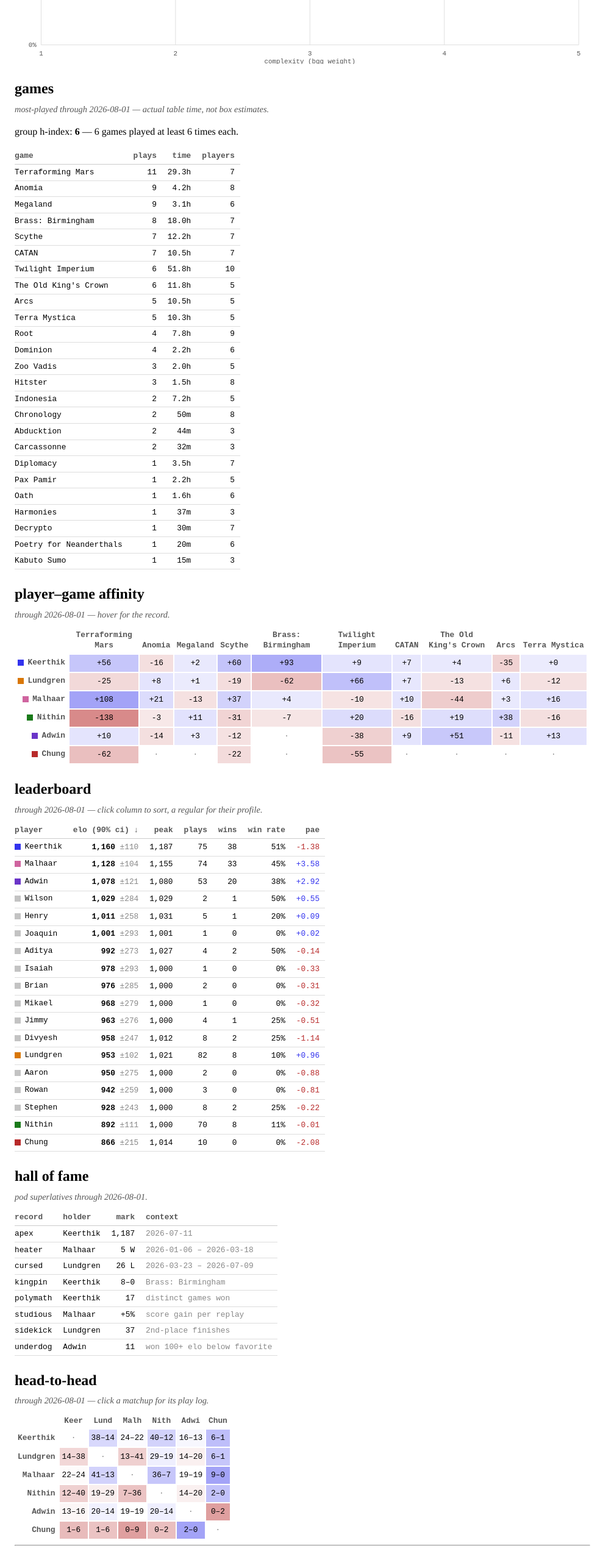
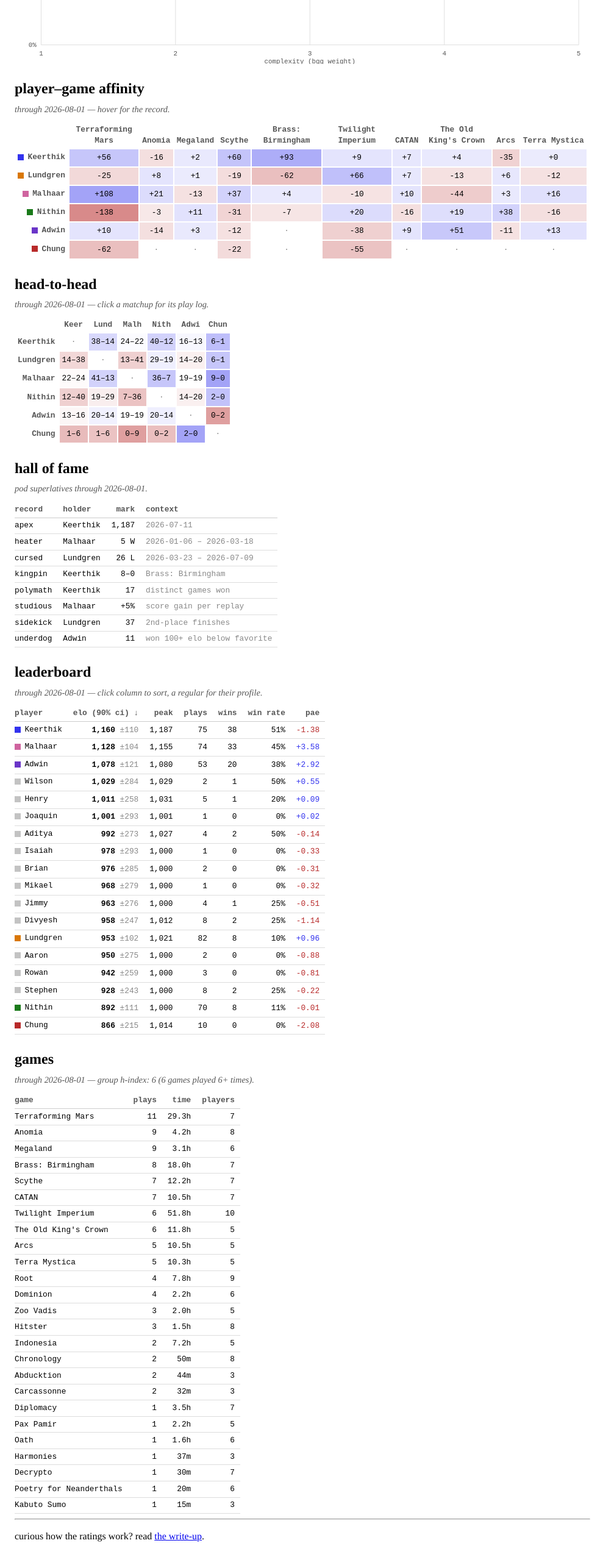
Before and after one commit to k8rthik/krthkmgndm.github.io, a Next.js app: page /bgelo in a window 1280 px wide. Shown: the part 1320-3874 px from the top of the page at 61% size, without its empty margins (0-1007 px from the left). Built offline with nearby package versions, Linux system fonts and the light colour scheme.

Commit message:
fix: one-line games sub-line; reorder sections, games last
The h-index folds into the standard elo-sub line so the games section
matches every other section's single line of text. Section order is now
summaries, rating, weight, affinity, head-to-head, hall of fame,
leaderboard, games.

```diff
--- a/components/elo/EloDashboard.jsx
+++ b/components/elo/EloDashboard.jsx
@@ -98,15 +98,25 @@ export default function EloDashboard({ data }) {
         highlight={sessionGames}
       />
 
-      <h2>games</h2>
-      <p className="elo-sub">
-        most-played through {date} — actual table time, not box estimates.
-      </p>
-      <GamesTable hIndex={gameTable.hIndex} rows={gameTable.rows} />
-
       <h2>player–game affinity</h2>
       <p className="elo-sub">through {date} — hover for the record.</p>
       <Affinity affinity={affinity} corePlayers={corePlayers} tooltip={tooltip} />
+
+      <h2>head-to-head</h2>
+      <p className="elo-sub">
+        through {date} — click a matchup for its play log.
+      </p>
+      <HeadToHead
+        records={records}
+        corePlayers={corePlayers}
+        tooltip={tooltip}
+        events={events}
+        date={date}
+      />
+
+      <h2>hall of fame</h2>
+      <p className="elo-sub">pod superlatives through {date}.</p>
+      <Records records={podRecords} />
 
       <h2>leaderboard</h2>
       <p className="elo-sub">
@@ -120,21 +130,12 @@ export default function EloDashboard({ data }) {
         extras={extras}
       />
 
-      <h2>hall of fame</h2>
-      <p className="elo-sub">pod superlatives through {date}.</p>
-      <Records records={podRecords} />
-
-      <h2>head-to-head</h2>
+      <h2>games</h2>
       <p className="elo-sub">
-        through {date} — click a matchup for its play log.
+        through {date} — group h-index: {gameTable.hIndex} ({gameTable.hIndex}{" "}
+        games played {gameTable.hIndex}+ times).
       </p>
-      <HeadToHead
-        records={records}
-        corePlayers={corePlayers}
-        tooltip={tooltip}
-        events={events}
-        date={date}
-      />
+      <GamesTable rows={gameTable.rows} />
 
       <Tooltip tip={tooltip.tip} />
     </div>
--- a/components/elo/GamesTable.jsx
+++ b/components/elo/GamesTable.jsx
@@ -2,17 +2,9 @@
 
 import { fmtDuration, shortName } from "./format";
 
-export default function GamesTable({ hIndex, rows }) {
+export default function GamesTable({ rows }) {
   if (rows.length === 0) return null;
   return (
-    <>
-      <p>
-        group h-index: <strong>{hIndex}</strong> —{" "}
-        {hIndex === 1
-          ? "1 game played at least once"
-          : `${hIndex} games played at least ${hIndex} times each`}
-        .
-      </p>
     <div className="elo-tablewrap">
       <table className="elo-data">
         <thead>
@@ -37,6 +29,5 @@ export default function GamesTable({ hIndex, rows }) {
         </tbody>
       </table>
     </div>
-    </>
   );
 }
```
Lines whose indentation alone changed are shown as unchanged.
